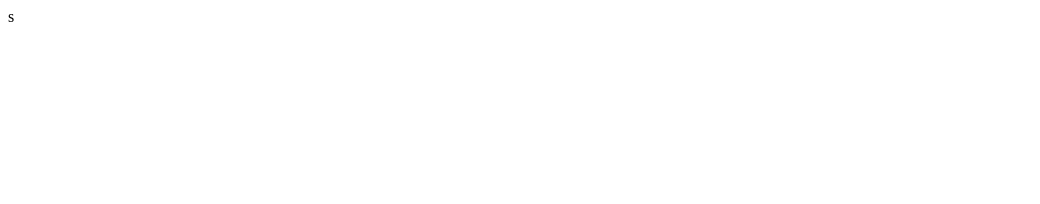
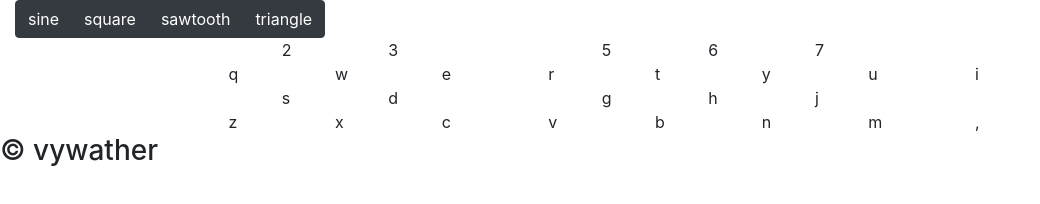
Before and after one commit to vywather/gec_beats, a plain HTML site: page v2/index.html in a window 1280 px wide. Shown: the whole page, without its empty margins (0-1040 px from the left). Drawn offline with nearby package versions, Linux system fonts and the light colour scheme.

Commit message:
Update index.html

```diff
--- a/v2/index.html
+++ b/v2/index.html
@@ -1 +1,94 @@
-<p> s <p>
+<!DOCTYPE html>
+<html lang="en" dir="ltr">
+
+<head>
+  <meta charset="utf-8">
+  <title>Pianinko</title>
+  <link rel='shortcut icon' type='image/x-icon' href='faviconpiano.ico' />
+  <!-- BOOTSTRAP -->
+  <link rel="stylesheet" href="https://stackpath.bootstrapcdn.com/bootstrap/4.2.1/css/bootstrap.min.css" integrity="sha384-GJzZqFGwb1QTTN6wy59ffF1BuGJpLSa9DkKMp0DgiMDm4iYMj70gZWKYbI706tWS" crossorigin="anonymous">
+
+  <!-- GOOGLE FONTS -->
+<link href="https://fonts.googleapis.com/css?family=Montserrat:200,400" rel="stylesheet">
+
+  <link rel="stylesheet" href="styles.css">
+</head>
+
+<body>
+  <!-- OPERATORY -->
+  <div class="container-fluid">
+    <div class="btn-group" role="group" aria-label="function type">
+      <button type="button" class="btn btn-dark buton aktywny">sine</button>
+      <button type="button" class="btn btn-dark buton">square</button>
+      <button type="button" class="btn btn-dark buton">sawtooth</button>
+      <button type="button" class="btn btn-dark buton">triangle</button>
+    </div>
+  </div>
+
+  <!-- Klawiatura -->
+  <div class="container-fluid">
+    <div class="row justify-content-center">
+      <div class="col-1 klawisz czarny kl2">2</div>
+      <div class="col-1 klawisz czarny kl3">3</div>
+      <div class="col-1 klawisz wirtualny"> </div>
+      <div class="col-1 klawisz czarny kl5">5</div>
+      <div class="col-1 klawisz czarny kl6">6</div>
+      <div class="col-1 klawisz czarny kl7">7</div>
+      <div class="col-1 klawisz wirtualny"> </div>
+    </div>
+
+    <div class="row justify-content-center">
+      <div class="col-1 klawisz bialy klq">q</div>
+      <div class="col-1 klawisz bialy klw">w</div>
+      <div class="col-1 klawisz bialy kle">e</div>
+      <div class="col-1 klawisz bialy klr">r</div>
+      <div class="col-1 klawisz bialy klt">t</div>
+      <div class="col-1 klawisz bialy kly">y</div>
+      <div class="col-1 klawisz bialy klu">u</div>
+      <div class="col-1 klawisz bialy kli">i</div>
+    </div>
+
+
+  </div>
+  <div class="container-fluid">
+    <div class="row justify-content-center">
+      <div class="col-1 klawisz czarny kls">s</div>
+      <div class="col-1 klawisz czarny kld">d</div>
+      <div class="col-1 klawisz wirtualny"> </div>
+      <div class="col-1 klawisz czarny klg">g</div>
+      <div class="col-1 klawisz czarny klh">h</div>
+      <div class="col-1 klawisz czarny klj">j</div>
+      <div class="col-1 klawisz wirtualny"> </div>
+    </div>
+
+    <div class="row justify-content-center">
+      <div class="col-1 klawisz bialy klz">z</div>
+      <div class="col-1 klawisz bialy klx">x</div>
+      <div class="col-1 klawisz bialy klc">c</div>
+      <div class="col-1 klawisz bialy klv">v</div>
+      <div class="col-1 klawisz bialy klb">b</div>
+      <div class="col-1 klawisz bialy kln">n</div>
+      <div class="col-1 klawisz bialy klm">m</div>
+      <div class="col-1 klawisz bialy klkkk">,</div>
+    </div>
+
+
+  </div>
+<footer>
+  <h3 class="stopka">© vywather</h3>
+</footer>
+
+
+
+
+
+
+
+  <script src="https://code.jquery.com/jquery-3.3.1.slim.min.js" integrity="sha384-q8i/X+965DzO0rT7abK41JStQIAqVgRVzpbzo5smXKp4YfRvH+8abtTE1Pi6jizo" crossorigin="anonymous"></script>
+  <script src="https://cdnjs.cloudflare.com/ajax/libs/popper.js/1.14.6/umd/popper.min.js" integrity="sha384-wHAiFfRlMFy6i5SRaxvfOCifBUQy1xHdJ/yoi7FRNXMRBu5WHdZYu1hA6ZOblgut" crossorigin="anonymous"></script>
+  <script src="https://stackpath.bootstrapcdn.com/bootstrap/4.2.1/js/bootstrap.min.js" integrity="sha384-B0UglyR+jN6CkvvICOB2joaf5I4l3gm9GU6Hc1og6Ls7i6U/mkkaduKaBhlAXv9k" crossorigin="anonymous"></script>
+  <script src="https://code.jquery.com/jquery-1.10.2.js"></script>
+  <script src="index.js" charset="utf-8"></script>
+</body>
+
+</html>
```
